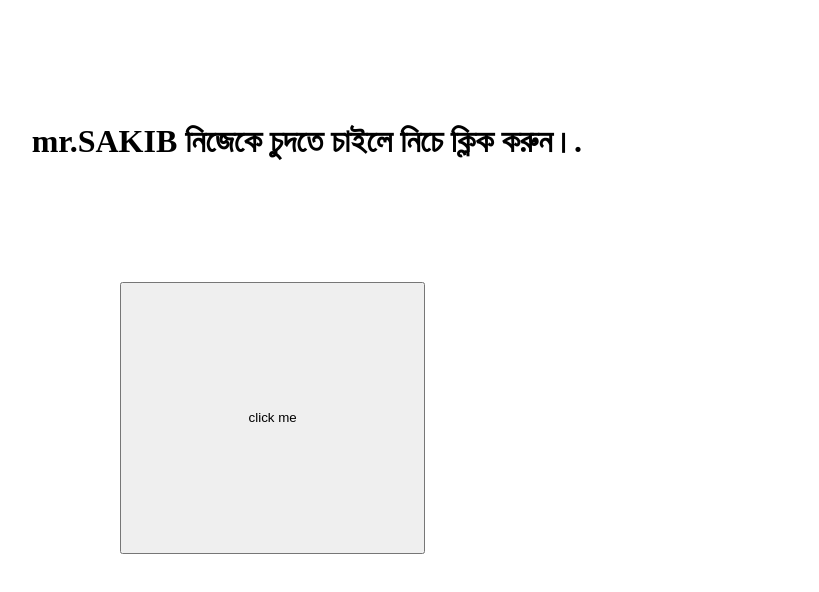
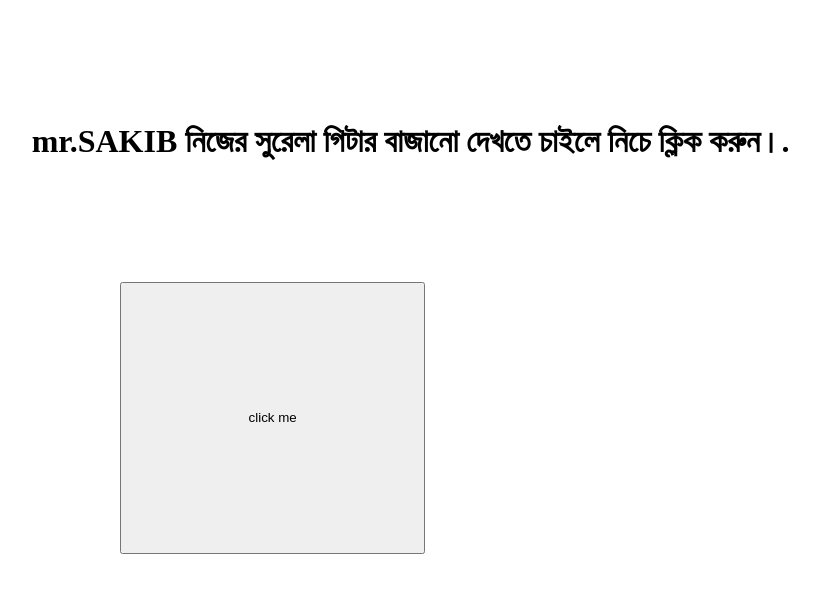
Before and after one commit to muhammadTawhid/moja-with-sakib, a plain HTML site: page index.html in a window 1280 px wide. Shown: the whole page, without its empty margins (267-1086 px from the left). Drawn offline with Linux system fonts and the light colour scheme.

Commit message:
first commit

```diff
--- a/events.html
+++ b/index.html
@@ -7,7 +7,7 @@
     <title>SAKIB tore khaisi  </title>
 </head>
 <body>
-    <h1 style="padding: 8%;margin-left: 15%;"> mr.SAKIB নিজেকে চুদতে চাইলে নিচে ক্লিক করুন।. </h1>
+    <h1 style="padding: 8%;margin-left: 15%;"> mr.SAKIB  নিজের  সুরেলা  গিটার  বাজানো  দেখতে  চাইলে   নিচে  ক্লিক  করুন।. </h1>
     <button style="padding: 10% ;margin-left: 30%;" onclick="alert ( 'খানকির  পোলা তর  মাইরে  বাপ  কভার  পিক  চাইলাম  দেস  নাই' )">click me</button>
 </body>
 </html>
```
